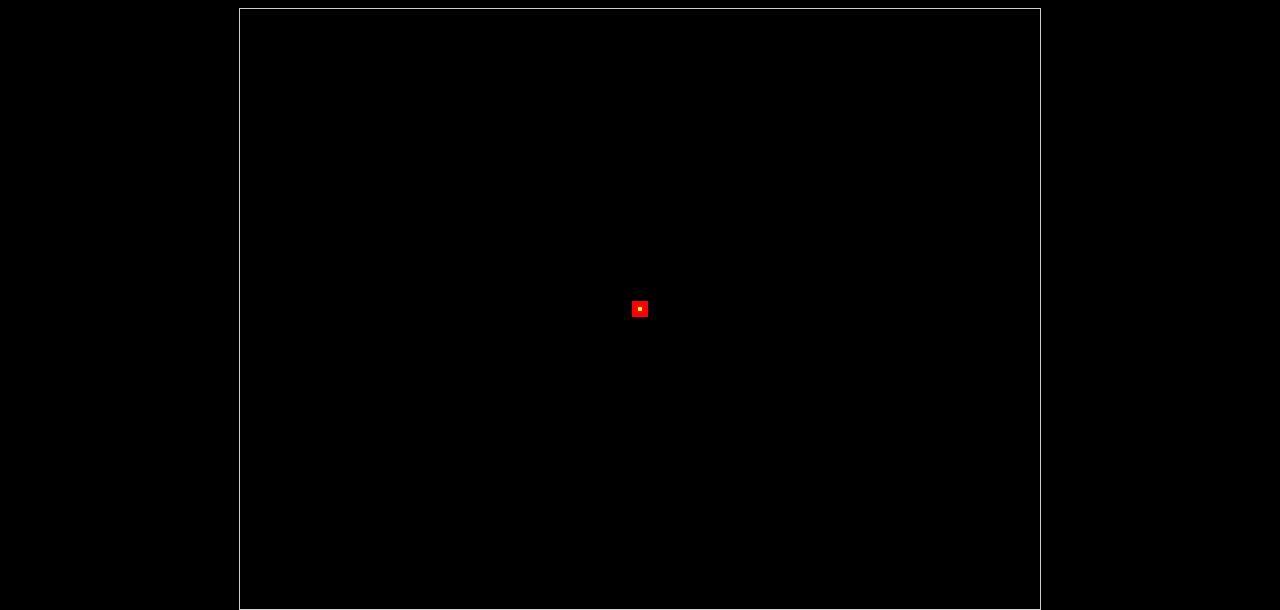
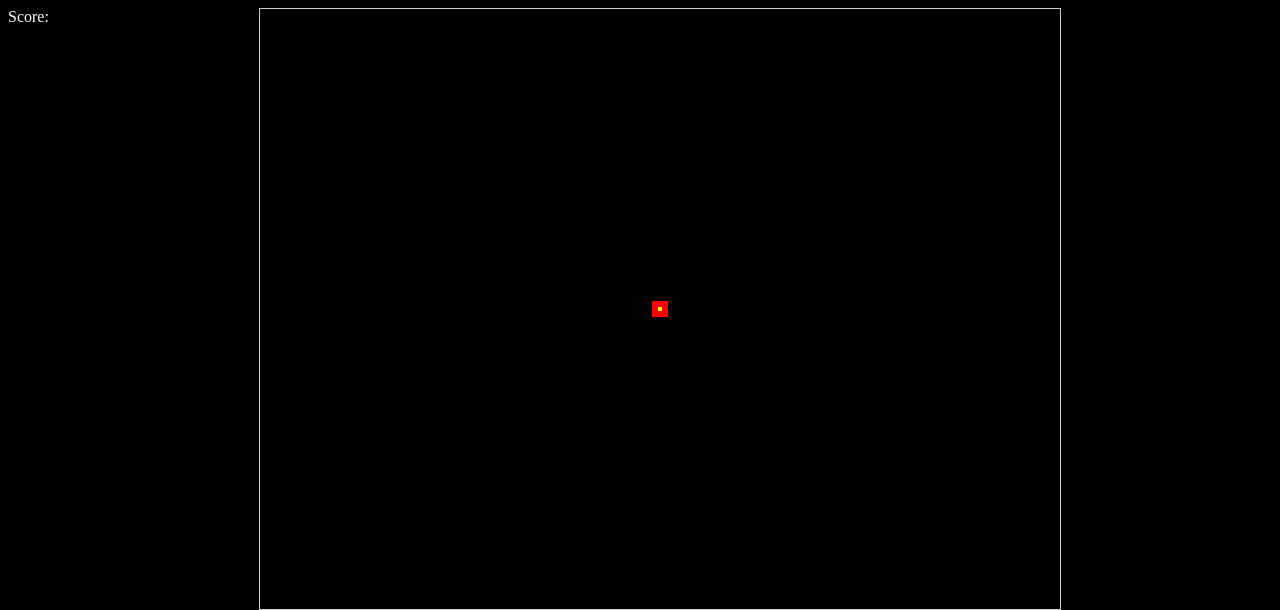
Before and after one commit to justino/GridWarriors, a plain HTML site: page index.html in a window 1280 px wide. Drawn offline with Linux system fonts and the light colour scheme.

Commit message:
Scaffolding for score displays Score keeping to come later

```diff
--- a/css/tron.css
+++ b/css/tron.css
@@ -1,6 +1,7 @@
 body {
     background-color: black;
     text-align: center;
+    color: white;
 }
 canvas {
     border: 1px solid #ccc;
--- a/index.html
+++ b/index.html
@@ -5,6 +5,13 @@
         <link rel="stylesheet" type="text/css" href="css/tron.css" />
     </head>
     <body>
+        <div style="clear: both;">
+            <div style="float: left;">
+                Score: <span id="score"></span>
+            </div>
+            <div style="float: right;">
+            </div>
+        </div>
         <canvas id="gamegrid"></canvas>
         <script type="text/javascript" src="js/config.js"></script>
         <script type="text/javascript" src="js/vector.js"></script>
```
